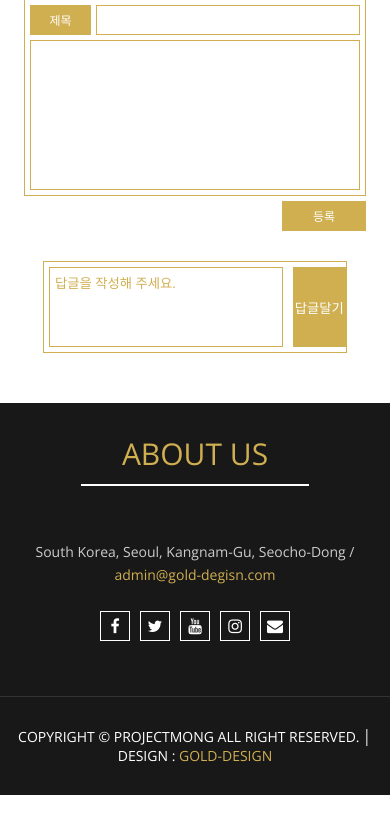
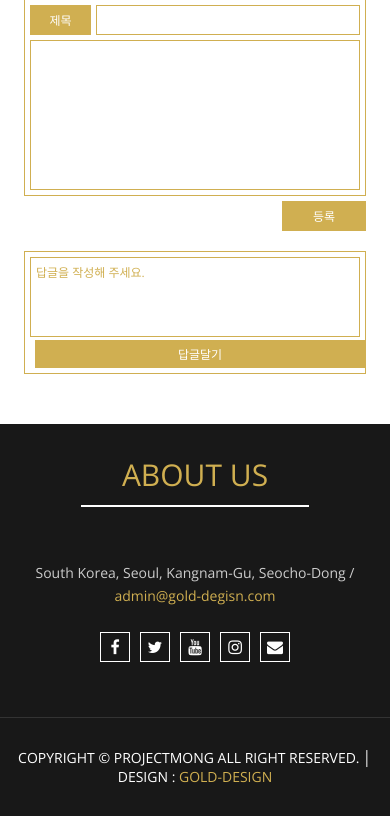
Before and after one commit to heejinsung/dbproject, a PHP site: page /pages/qna/qna_view.php?num=1 in a window 390 px wide. Shown: the part 723-1539 px from the top of the page. Before the commit the page ends 1518 px from the top, so only its background shows below. Run offline with PHP 8.4, Linux system fonts and the light colour scheme; data that the repository does not hold is empty.

Commit message:
1/28 qna 반응형

```diff
--- a/Goldd/css/media.css
+++ b/Goldd/css/media.css
@@ -157,7 +157,12 @@
   .qnaBoxes .writeBox p label{font-size: 12px;}
   .qnaBoxes .writeBox p input{font-size: 12px;}
   .qnaBoxes .writeBox p textarea{font-size: 12px;}
-  .qnaBoxes .writeBox button{font-size: 12px;}
+  .qnaBoxes .writeBox button,
+  .qnaBoxes .writeBox a{font-size: 12px;}
+
+  /* qna view page style */
+  .qnaView .answerBox .ansInputForm textarea{font-size: 12px;}
+  .qnaView .answerBox .ansInputForm button{font-size: 12px;}
 
 }
 
@@ -253,6 +258,12 @@
   /* qna page style */
   .qnaBoxes .qnaTable li span.qnaReg{display: none;}
   .qnaBoxes .qnaTable li span.qnaId{width: 25%;}
+
+  /* qna view page style */
+  .qnaView .answerBox .ansInputForm{flex-wrap: wrap;}
+  .qnaView .answerBox .ansInputForm .ansBtnBox{width: 100%; padding-left: 0; margin-top: 3px;}
+  .qnaView .answerBox .ansInputForm textarea{width: 100%;}
+  .qnaView .answerBox .ansInputForm button{padding: 5px 0;}
 }
 
 
@@ -340,4 +351,7 @@
   .qnaBoxes .qnaSearchBtn{width: 100%; margin-top: 2px;}
 
   .qnaBoxes .writeBox{width: 90%; margin: 20px auto 0;}
+
+  /* qna view page style */
+  .qnaView .answerBox{width: 90%; margin-top: 20px;}
 }
--- a/Goldd/css/qna.css
+++ b/Goldd/css/qna.css
@@ -58,5 +58,5 @@
 .qnaView .answerBox .ansInputForm{width: 100%; height: 100%; display: flex;}
 .qnaView .answerBox .ansInputForm textarea{width: 80%; height: 80px; resize: none; border: 1px solid #d0af51; padding: 5px;}
 
-.qnaView .answerBox .ansInputForm .ansBtn{width: 20%; padding-left: 5px;}
+.qnaView .answerBox .ansInputForm .ansBtnBox{width: 20%; padding-left: 5px;}
 .qnaView .answerBox .ansInputForm button{border: 0; outline: 0; background: #d0af51; color: #fff; width: 100%; height: 100%;}
--- a/Goldd/pages/qna/qna_view.php
+++ b/Goldd/pages/qna/qna_view.php
@@ -106,8 +106,8 @@
             <div class="answerBox">
                 <form action="" method="post" name="ansInputForm" class="ansInputForm">
                     <textarea name="ansInputTxt" placeholder="답글을 작성해 주세요."></textarea>
-                    <p class="ansBtn">
-                        <button type="submit">답글달기</button>
+                    <p class="ansBtnBox">
+                        <button type="submit" class="ansBtn">답글달기</button>
                     </p>
 
                 </form>
```
